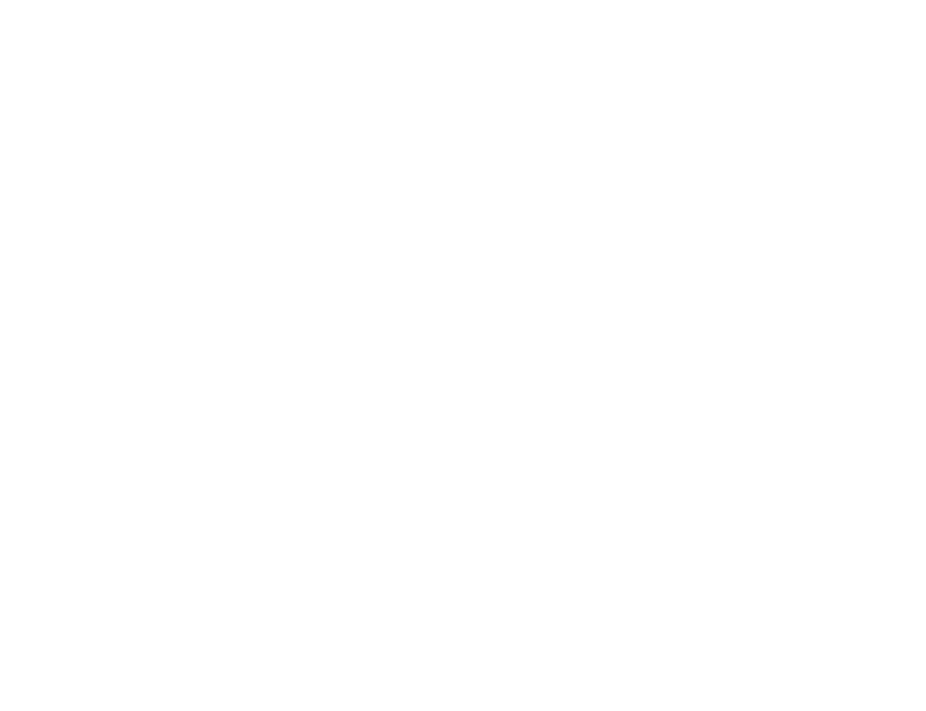
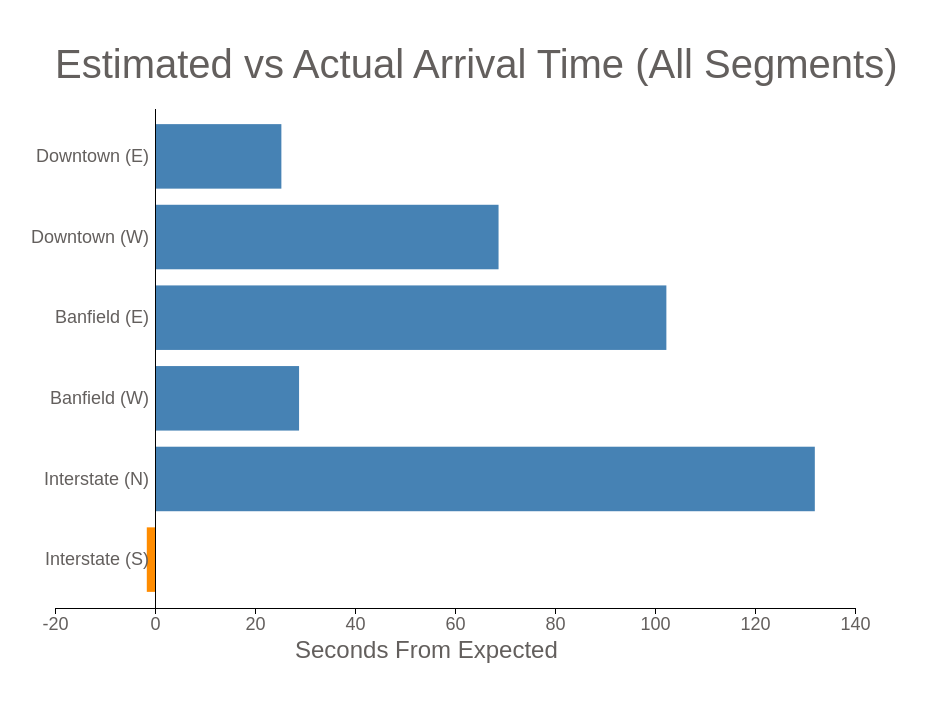
Before and after one commit to EHaake/TrimetMAXPerformanceVisualization-PSUWinter2020, a plain HTML site: page index.html in a window 1280 px wide. Shown: the whole page, without its empty margins (185-1111 px from the left). Drawn offline with nearby package versions, Linux system fonts and the light colour scheme.

Commit message:
Render Chart for Arrival Delta per segment

```diff
--- a/arrivalTimeDeltaCharts.js
+++ b/arrivalTimeDeltaCharts.js
@@ -1,6 +1,7 @@
 // renderInterstate(arrivalDeltaPerStopInterstateWithDirection);
 // renderBanfield(arrivalDeltaPerStopBanfieldWithDirection);
-renderDowntown(arrivalDeltaPerStopDowntownWithDirection);
+// renderDowntown(arrivalDeltaPerStopDowntownWithDirection);
+renderSegments(arrivalDeltaPerSegment);
 
 function renderBanfield(data) {
     const div = d3.select('#visualization')
@@ -47,3 +48,18 @@ function renderDowntown(data) {
         yVal: "stop_name",
     }));
 }
+
+function renderSegments(data) {
+    const div = d3.select('#visualization')
+                  .append('div')
+                  .attr('class', 'all-segments-delta');
+    createHorizontalBarChart(data, div, Object.assign({}, {
+        width: 800,
+        height: 500,
+        margin: { top: 100, right: 200, bottom: 100, left: 200 },
+        chartTitle: "Estimated vs Actual Arrival Time (All Segments)",
+        xAxisLabel: "Seconds From Expected",
+        xVal: "arrival_delta",
+        yVal: "segment",
+    }));
+}
--- a/data/data.js
+++ b/data/data.js
@@ -443,32 +443,32 @@ const arrivalDeltaPerStopDowntownWithDirection = [
 
 const arrivalDeltaPerSegment = [
     {
-        segment: "Downtown",
+        segment: "Downtown (E)",
         route_direction: "East",
         arrival_delta: 25.274181510770468
     },
     {
-        segment: "Downtown",
+        segment: "Downtown (W)",
         route_direction: "West",
         arrival_delta: 68.7104537570441
     },
     {
-        segment: "Banfield",
+        segment: "Banfield (E)",
         route_direction: "East",
         arrival_delta: 102.27428462072135
     },
     {
-        segment: "Banfield",
+        segment: "Banfield (W)",
         route_direction: "West",
         arrival_delta: 28.81389036991704
     },
     {
-        segment: "Interstate",
+        segment: "Interstate (N)",
         route_direction: "North",
         arrival_delta: 131.96376203050116
     },
     {
-        segment: "Interstate",
+        segment: "Interstate (S)",
         route_direction: "South",
         arrival_delta: -1.6413082822729321
     }
--- a/index.html
+++ b/index.html
@@ -24,7 +24,7 @@
         <!-- <script src="dwellTimePerSegment.js"></script> -->
 
         <!-- <script src="arrivalDeltaPerStop.js"></script> -->
-        <!-- <script src="arrivalTimeDeltaCharts.js"></script> -->
-        <script src="calculations.js"></script>
+        <script src="arrivalTimeDeltaCharts.js"></script>
+        <!-- <script src="calculations.js"></script> -->
     </body>
 </html>
```
